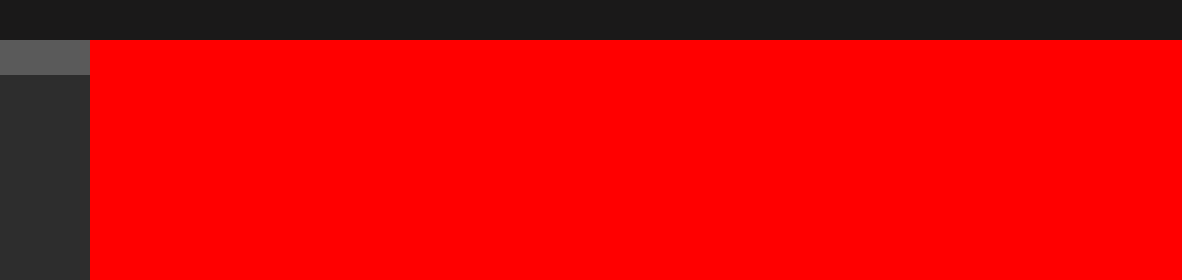
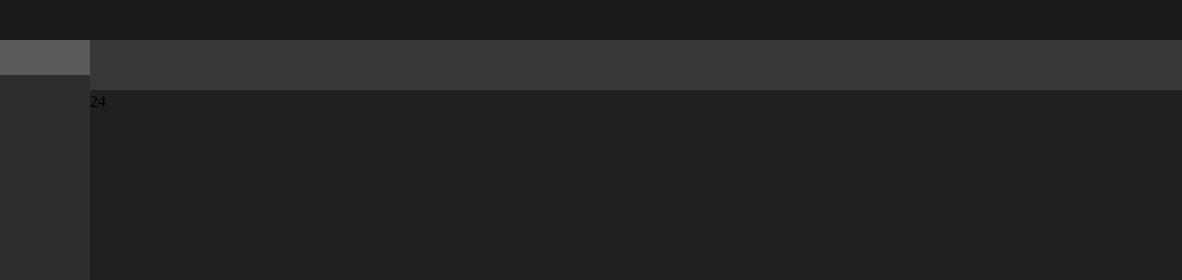
Before and after one commit to cyanbluenow/darwinex, a React app: page / in a window 1280 px wide. Shown: the top 280 px of the page, 98-1280 px from the left. Built offline with nearby package versions, Linux system fonts and the light colour scheme.

Commit message:
add mockup to print multiple fake data at cards

```diff
--- /dev/null
+++ b/src/components/CardsCarousel.js
@@ -0,0 +1,17 @@
+import data from "./../mockup/data";
+import "./CardsCarousel.scss";
+
+
+function CardsCarousel() {
+    return (
+        <section className="cards-carousel-big-container">
+            <section className="cards-carousel-menu-container">
+            </section>
+            <section className="card-carousel-stats-container">
+                <span>{data.length}</span>
+            </section>
+        </section>
+    );
+}
+
+export default CardsCarousel;
--- /dev/null
+++ b/src/components/CardsCarousel.scss
@@ -0,0 +1,10 @@
+@import "./../styles/variables.scss";
+
+.cards-carousel-big-container{
+	display: flex;
+	flex-direction: column;
+	.cards-carousel-menu-container{
+		height:50px;
+		background-color: $menu-bg;
+	}
+}
--- /dev/null
+++ b/src/components/tradeCard.scss
@@ -0,0 +1,6 @@
+@import "../styles/variables.scss";
+.trade-card-big-container{
+    background-color: $dark-bg;
+    height: 372px;
+    flex:1;
+}
--- /dev/null
+++ b/src/mockup/data.js
@@ -0,0 +1,268 @@
+let data = [
+    {
+        color: 'purple',
+        type: 'BWE',
+        number: 1,
+        value: 180.22,
+        hexagon: 4,
+        capitalInvertido: 1600.00,
+        retorno: 7.0,
+        drawdown: -37.0,
+        score: 78.2
+    },
+    {
+        color: 'orange',
+        type: 'NTI',
+        number: 2,
+        value: 99.22,
+        hexagon: 6,
+        capitalInvertido: 160.00,
+        retorno: 4.0,
+        drawdown: 39.0,
+        score: 98.2
+    },
+    {
+        color: 'yellow',
+        type: 'BWE',
+        number: 3,
+        value: 100.22,
+        hexagon: 8,
+        capitalInvertido: 50.00,
+        retorno: 60.0,
+        drawdown: 10.0,
+        score: 2.2
+    },
+    {
+        color: 'purple',
+        type: 'BWE',
+        number: 4,
+        value: 200.22,
+        hexagon: 5,
+        capitalInvertido: 89.00,
+        retorno: 32.0,
+        drawdown: 23.0,
+        score: 45.2
+    },
+    {
+        color: 'orange',
+        type: 'NTI',
+        number: 5,
+        value: 99.22,
+        hexagon: 6,
+        capitalInvertido: 160.00,
+        retorno: 4.0,
+        drawdown: 39.0,
+        score: 98.2
+    },
+    {
+        color: 'yellow',
+        type: 'NTI',
+        number: 6,
+        value: 100.22,
+        hexagon: 8,
+        capitalInvertido: 50.00,
+        retorno: 60.0,
+        drawdown: 10.0,
+        score: 2.2
+    },
+    {
+        color: 'purple',
+        type: 'BWE',
+        number: 7,
+        value: 180.22,
+        hexagon: 4,
+        capitalInvertido: 1600.00,
+        retorno: 7.0,
+        drawdown: -37.0,
+        score: 78.2
+    },
+    {
+        color: 'orange',
+        type: 'NTI',
+        number: 8,
+        value: 99.22,
+        hexagon: 6,
+        capitalInvertido: 160.00,
+        retorno: 4.0,
+        drawdown: 39.0,
+        score: 98.2
+    },
+    {
+        color: 'yellow',
+        type: 'BWE',
+        number: 9,
+        value: 100.22,
+        hexagon: 8,
+        capitalInvertido: 50.00,
+        retorno: 60.0,
+        drawdown: 10.0,
+        score: 2.2
+    },
+    {
+        color: 'purple',
+        type: 'BWE',
+        number: 10,
+        value: 200.22,
+        hexagon: 5,
+        capitalInvertido: 89.00,
+        retorno: 32.0,
+        drawdown: 23.0,
+        score: 45.2
+    },
+    {
+        color: 'orange',
+        type: 'NTI',
+        number: 11,
+        value: 99.22,
+        hexagon: 6,
+        capitalInvertido: 160.00,
+        retorno: 4.0,
+        drawdown: 39.0,
+        score: 98.2
+    },
+    {
+        color: 'yellow',
+        type: 'NTI',
+        number: 12,
+        value: 100.22,
+        hexagon: 8,
+        capitalInvertido: 50.00,
+        retorno: 60.0,
+        drawdown: 10.0,
+        score: 2.2
+    },
+    {
+        color: 'purple',
+        type: 'BWE',
+        number: 13,
+        value: 180.22,
+        hexagon: 4,
+        capitalInvertido: 1600.00,
+        retorno: 7.0,
+        drawdown: -37.0,
+        score: 78.2
+    },
+    {
+        color: 'orange',
+        type: 'NTI',
+        number: 14,
+        value: 99.22,
+        hexagon: 6,
+        capitalInvertido: 160.00,
+        retorno: 4.0,
+        drawdown: 39.0,
+        score: 98.2
+    },
+    {
+        color: 'yellow',
+        type: 'BWE',
+        number: 15,
+        value: 100.22,
+        hexagon: 8,
+        capitalInvertido: 50.00,
+        retorno: 60.0,
+        drawdown: 10.0,
+        score: 2.2
+    },
+    {
+        color: 'purple',
+        type: 'BWE',
+        number: 16,
+        value: 200.22,
+        hexagon: 5,
+        capitalInvertido: 89.00,
+        retorno: 32.0,
+        drawdown: 23.0,
+        score: 45.2
+    },
+    {
+        color: 'orange',
+        type: 'NTI',
+        number: 17,
+        value: 99.22,
+        hexagon: 6,
+        capitalInvertido: 160.00,
+        retorno: 4.0,
+        drawdown: 39.0,
+        score: 98.2
+    },
+    {
+        color: 'yellow',
+        type: 'NTI',
+        number: 18,
+        value: 100.22,
+        hexagon: 8,
+        capitalInvertido: 50.00,
+        retorno: 60.0,
+        drawdown: 10.0,
+        score: 2.2
+    },
+    {
+        color: 'purple',
+        type: 'BWE',
+        number: 19,
+        value: 180.22,
+        hexagon: 4,
+        capitalInvertido: 1600.00,
+        retorno: 7.0,
+        drawdown: -37.0,
+        score: 78.2
+    },
+    {
+        color: 'orange',
+        type: 'NTI',
+        number: 20,
+        value: 99.22,
+        hexagon: 6,
+        capitalInvertido: 160.00,
+        retorno: 4.0,
+        drawdown: 39.0,
+        score: 98.2
+    },
+    {
+        color: 'yellow',
+        type: 'BWE',
+        number: 21,
+        value: 100.22,
+        hexagon: 8,
+        capitalInvertido: 50.00,
+        retorno: 60.0,
+        drawdown: 10.0,
+        score: 2.2
+    },
+    {
+        color: 'purple',
+        type: 'BWE',
+        number: 22,
+        value: 200.22,
+        hexagon: 5,
+        capitalInvertido: 89.00,
+        retorno: 32.0,
+        drawdown: 23.0,
+        score: 45.2
+    },
+    {
+        color: 'orange',
+        type: 'NTI',
+        number: 23,
+        value: 99.22,
+        hexagon: 6,
+        capitalInvertido: 160.00,
+        retorno: 4.0,
+        drawdown: 39.0,
+        score: 98.2
+    },
+    {
+        color: 'yellow',
+        type: 'NTI',
+        number: 24,
+        value: 100.22,
+        hexagon: 8,
+        capitalInvertido: 50.00,
+        retorno: 60.0,
+        drawdown: 10.0,
+        score: 2.2
+    },
+]
+
+export default data;
--- a/src/pages/App.js
+++ b/src/pages/App.js
@@ -1,6 +1,7 @@
 import "./App.scss";
 import MainNavBar from "./../components/MainNavBar";
 import LeftMenu from "./../components/LeftMenu";
+import CardsCarousel from "./../components/CardsCarousel";
 
 function App() {
     return (
@@ -9,6 +10,7 @@ function App() {
             <section className="app-container">
                 <LeftMenu />
                 <section className="col-2">
+                    <CardsCarousel/>
                 </section>
             </section>
         </div>
--- a/src/pages/App.scss
+++ b/src/pages/App.scss
@@ -9,7 +9,7 @@
         display:flex;
         flex-direction:row;
         .col-2{
-            background-color: red;
+            background-color: $dark-component-bg;
             flex: 6;
             height: 95vh;
         }
--- a/src/styles/variables.scss
+++ b/src/styles/variables.scss
@@ -5,9 +5,10 @@ $light-bg: #ADAFB2;
 $medium-bg: #5A5A5A;
 $medium-grey-btn-bg: #979797;
 $dark-bg: #2D2D2D;
-
+$dark-component-bg: #202020 ;
 $main-blue: #3DA0CC;
 $main-blue-hover: #3293BE;
 
+$menu-bg: #373737 ;
 
 $white: #fff;
```
Also changed, not shown: src/components/TradeCard.js (added, +11 -0 lines).
